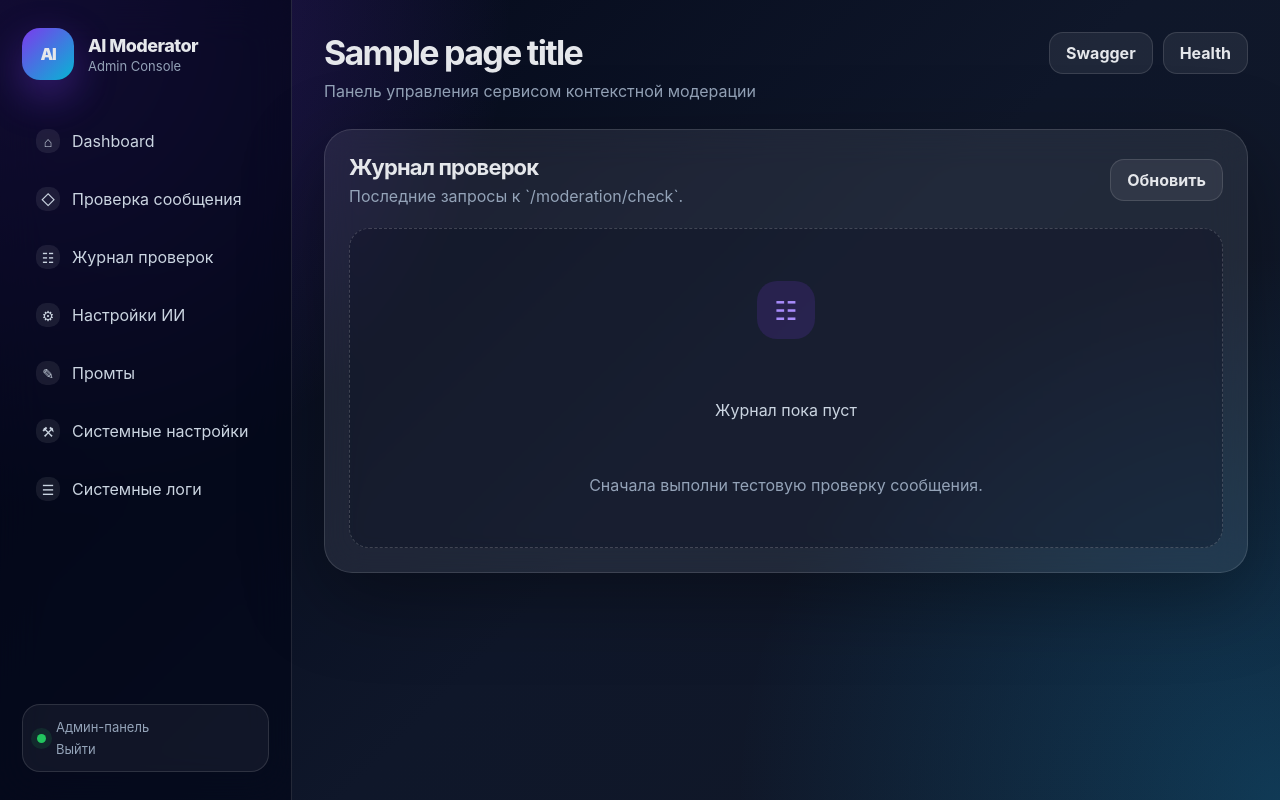
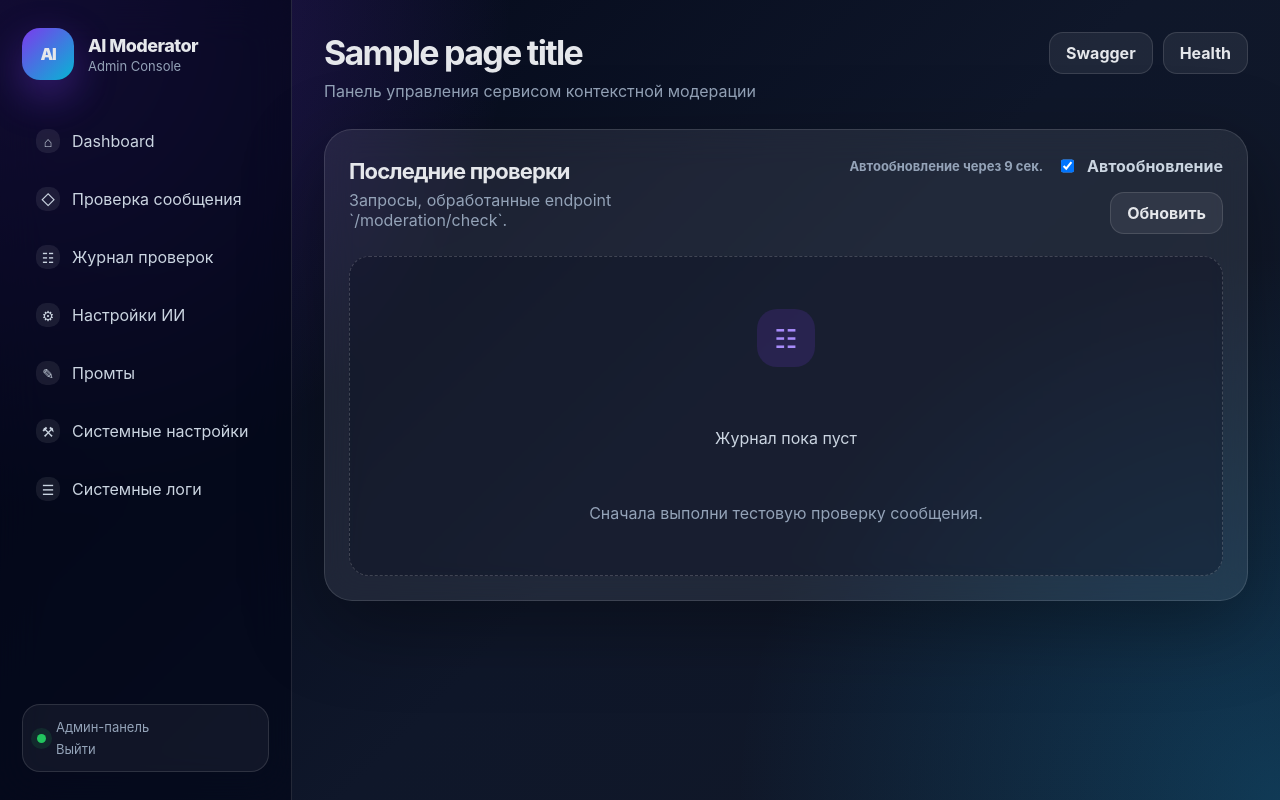
Before and after one commit to VladBorodin/ai_moderator, a FastAPI app: template templates/moderation_logs.html in a window 1280 px wide. Run offline with FastAPI, Linux system fonts and the light colour scheme; the template is opened without the code that fills it: most values are stand-ins (such as "Sample title", 1, 10 or a date in 2020); data that the repository does not hold is empty; parts of the project's set-up code (start-up, migrations or seed data) failed here and were passed over.

Commit message:
Improve moderation logs auto refresh

```diff
--- a/static/css/app.css
+++ b/static/css/app.css
@@ -1640,3 +1640,43 @@ select:focus {
 		grid-template-columns: 1fr;
 	}
 }
+
+.logs-toolbar-actions {
+	display: flex;
+	align-items: center;
+	justify-content: flex-end;
+	gap: 14px;
+	flex-wrap: wrap;
+}
+
+.refresh-status {
+	display: flex;
+	align-items: center;
+	gap: 10px;
+	color: var(--text-muted);
+	font-size: 13px;
+	font-weight: 750;
+}
+
+.new-logs-badge {
+	display: inline-flex;
+	align-items: center;
+	min-height: 28px;
+	padding: 0 10px;
+	border-radius: 999px;
+	color: #fde68a;
+	background: rgba(245, 158, 11, 0.16);
+	font-size: 12px;
+	font-weight: 850;
+}
+
+.compact-checkbox {
+	margin: 0;
+	padding: 0;
+	color: var(--text-soft);
+	white-space: nowrap;
+}
+
+.compact-checkbox input {
+	width: auto;
+}
--- a/static/js/moderation_logs.js
+++ b/static/js/moderation_logs.js
@@ -3,11 +3,20 @@ const logsEmptyState = document.getElementById("logsEmptyState");
 const logsTableWrap = document.getElementById("logsTableWrap");
 const logsTableBody = document.getElementById("logsTableBody");
 
+const autoRefreshLogsCheckbox = document.getElementById("autoRefreshLogsCheckbox");
+const logsRefreshText = document.getElementById("logsRefreshText");
+const newLogsBadge = document.getElementById("newLogsBadge");
+
+let refreshIntervalSeconds = 15;
+let secondsUntilRefresh = refreshIntervalSeconds;
+let currentFirstLogId = null;
+let hasOpenDetails = false;
+
 refreshLogsButton.addEventListener("click", loadLogs);
 
 document.addEventListener("DOMContentLoaded", loadLogs);
 
-async function loadLogs() {
+async function loadLogs(forceRender) {
 	try {
 		const response = await fetch("/moderation/logs?limit=50&offset=0");
 		const logs = await response.json();
@@ -22,7 +31,19 @@ async function loadLogs() {
 			return;
 		}
 
+		const firstLogId = logs[0]?.id ?? null;
+
+		if (!forceRender && hasOpenDetails && firstLogId !== currentFirstLogId) {
+			showNewLogsBadge();
+			return;
+		}
+
+		currentFirstLogId = firstLogId;
+		hideNewLogsBadge();
 		renderLogs(logs);
+
+		secondsUntilRefresh = refreshIntervalSeconds;
+		logsRefreshText.textContent = `Автообновление через ${refreshIntervalSeconds} сек.`;
 	} catch (error) {
 		showEmptyLogs();
 	}
@@ -140,6 +161,8 @@ function toggleDetails(detailsRowId, button) {
 		detailsRow.classList.add("hidden");
 		button.textContent = "Детали";
 	}
+
+	hasOpenDetails = Boolean(document.querySelector(".details-row:not(.hidden)"));
 }
 
 function showEmptyLogs() {
@@ -186,3 +209,64 @@ function escapeHtml(value) {
 		.replaceAll('"', "&quot;")
 		.replaceAll("'", "&#039;");
 }
+
+refreshLogsButton.addEventListener("click", async () => {
+	await loadLogs(true);
+});
+
+document.addEventListener("DOMContentLoaded", async () => {
+	await loadLogs(true);
+	startLogsRefreshTimer();
+});
+
+function startLogsRefreshTimer() {
+	setInterval(async () => {
+		if (!autoRefreshLogsCheckbox.checked) {
+			logsRefreshText.textContent = "Автообновление выключено.";
+			return;
+		}
+
+		if (hasOpenDetails) {
+			logsRefreshText.textContent = "Автообновление на паузе: открыты детали.";
+			await checkForNewLogs();
+			return;
+		}
+
+		secondsUntilRefresh -= 1;
+
+		if (secondsUntilRefresh <= 0) {
+			await loadLogs(false);
+			secondsUntilRefresh = refreshIntervalSeconds;
+			return;
+		}
+
+		logsRefreshText.textContent = `Автообновление через ${secondsUntilRefresh} сек.`;
+	}, 1000);
+}
+
+async function checkForNewLogs() {
+	try {
+		const response = await fetch("/moderation/logs?limit=1&offset=0");
+		const logs = await response.json();
+
+		if (!response.ok || !Array.isArray(logs) || logs.length === 0) {
+			return;
+		}
+
+		const firstLogId = logs[0]?.id ?? null;
+
+		if (currentFirstLogId && firstLogId && firstLogId !== currentFirstLogId) {
+			showNewLogsBadge();
+		}
+	} catch {
+		// Не шумим: это фоновая проверка.
+	}
+}
+
+function showNewLogsBadge() {
+	newLogsBadge.classList.remove("hidden");
+}
+
+function hideNewLogsBadge() {
+	newLogsBadge.classList.add("hidden");
+}
--- a/templates/moderation_logs.html
+++ b/templates/moderation_logs.html
@@ -4,11 +4,23 @@
 <div class="card">
 	<div class="card-header card-header-row">
 		<div>
-			<h3>Журнал проверок</h3>
-			<p>Последние запросы к `/moderation/check`.</p>
+			<h3>Последние проверки</h3>
+			<p>Запросы, обработанные endpoint `/moderation/check`.</p>
 		</div>
 
-		<button class="secondary-button" id="refreshLogsButton">Обновить</button>
+		<div class="logs-toolbar-actions">
+			<div id="logsRefreshStatus" class="refresh-status">
+				<span id="logsRefreshText">Автообновление через 15 сек.</span>
+				<span id="newLogsBadge" class="new-logs-badge hidden">Есть новые записи</span>
+			</div>
+
+			<label class="checkbox-row compact-checkbox">
+				<input id="autoRefreshLogsCheckbox" type="checkbox" checked>
+				<span>Автообновление</span>
+			</label>
+
+			<button class="secondary-button" id="refreshLogsButton">Обновить</button>
+		</div>
 	</div>
 
 	<div id="logsEmptyState" class="empty-state">
```
